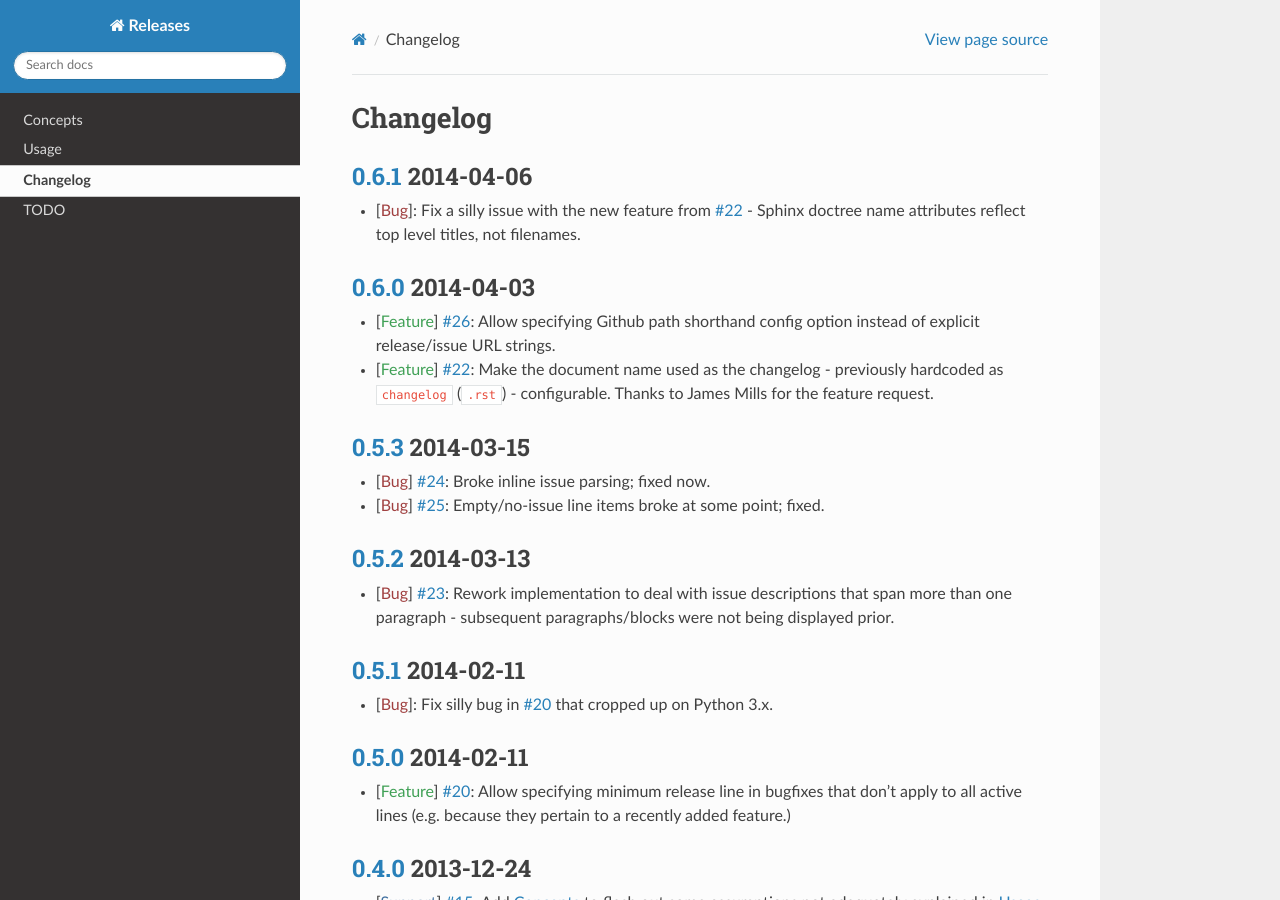
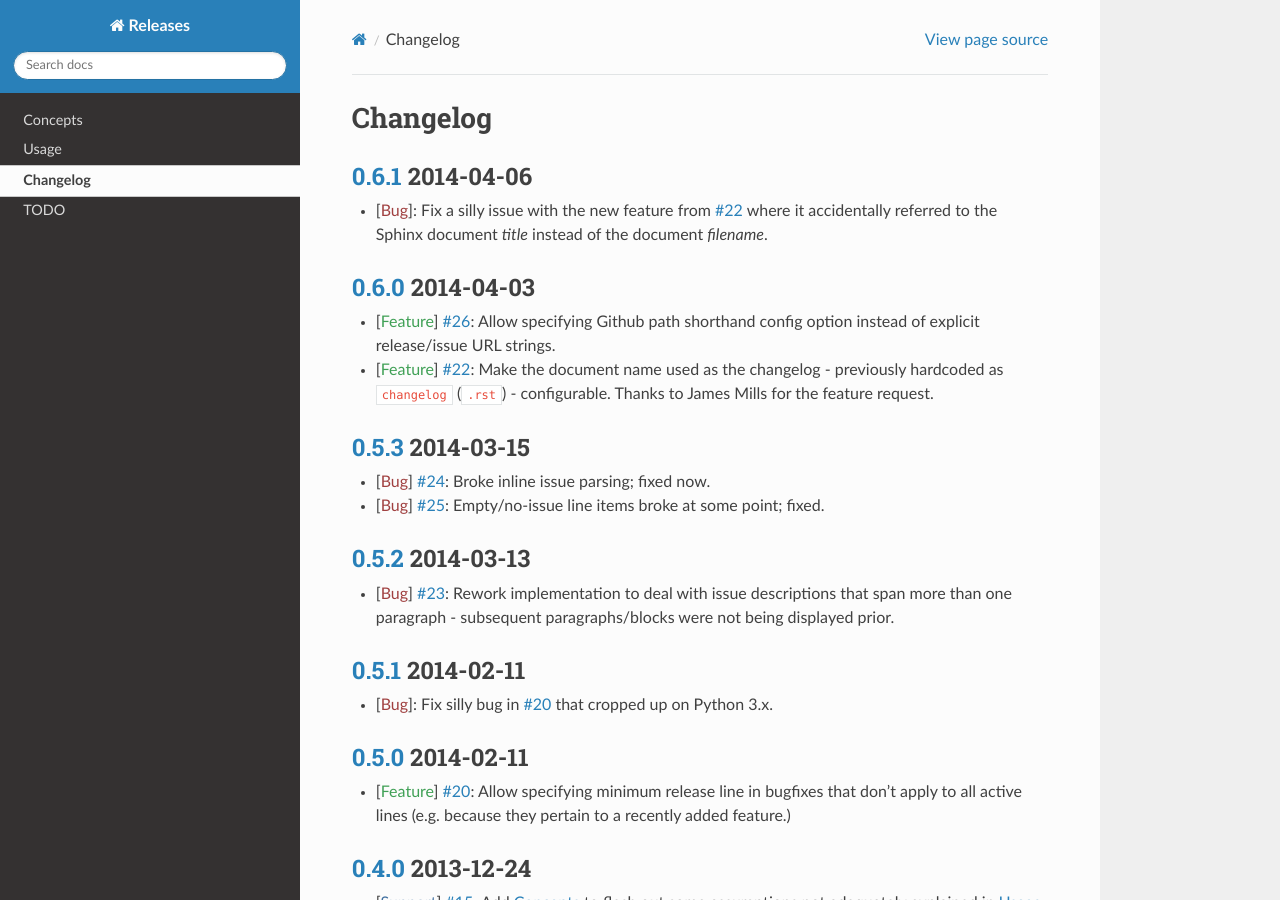
Before and after one commit to bitprophet/releases, a Sphinx documentation site: the page built from docs/changelog.rst, in a window 1280 px wide and 900 px high. Built offline with Sphinx 7.4.7 and the Read the Docs theme 2.0.0, drawn with Linux system fonts in a browser that asks for light colours.

Commit message:
Tweak language in changelog

```diff
--- a/docs/changelog.rst
+++ b/docs/changelog.rst
@@ -3,8 +3,9 @@ Changelog
 =========
 
 * :release:`0.6.1 <2014-04-06>`
-* :bug:`-` Fix a silly issue with the new feature from :issue:`22` - Sphinx
-  doctree name attributes reflect top level titles, not filenames.
+* :bug:`-` Fix a silly issue with the new feature from :issue:`22` where it
+  accidentally referred to the Sphinx document *title* instead of the document
+  *filename*.
 * :release:`0.6.0 <2014-04-03>`
 * :feature:`22` Make the document name used as the changelog - previously
   hardcoded as ``changelog`` (``.rst``) - configurable. Thanks to James Mills
```
